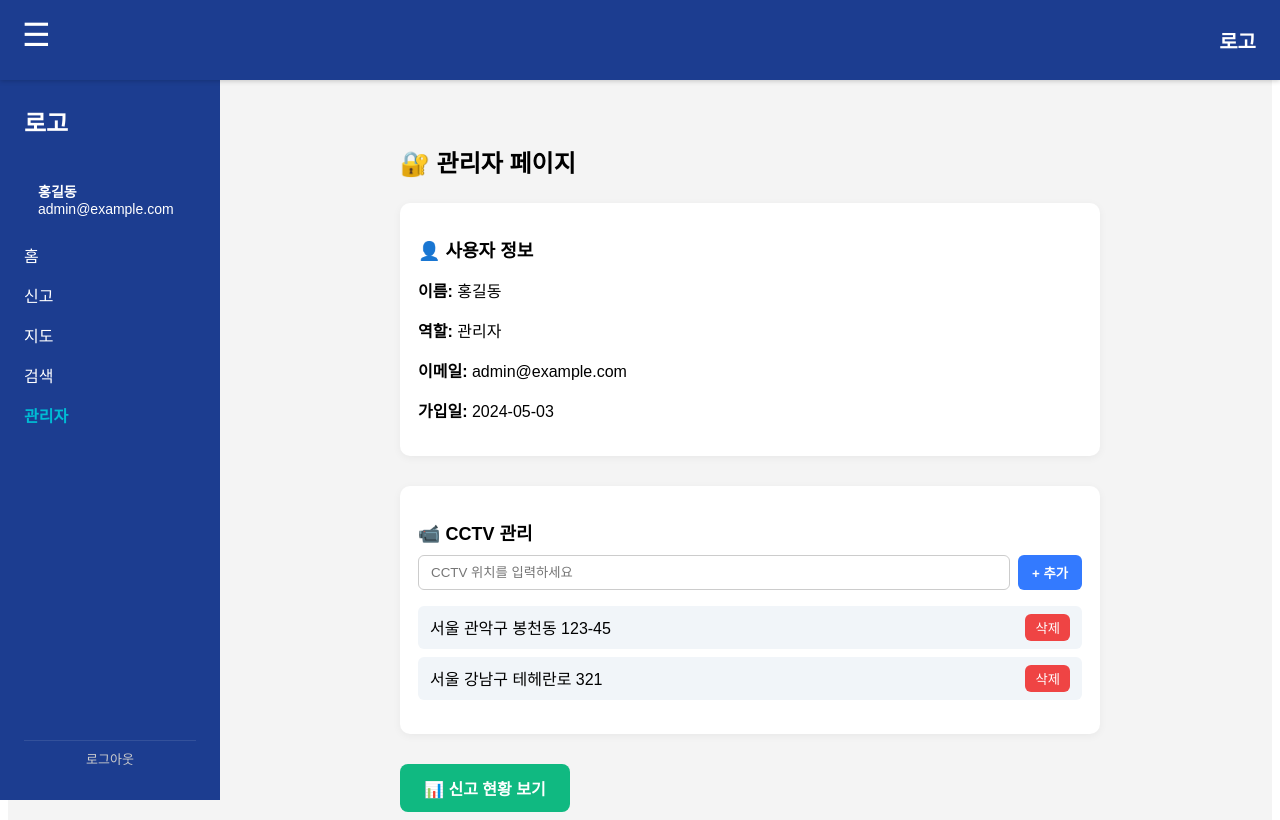
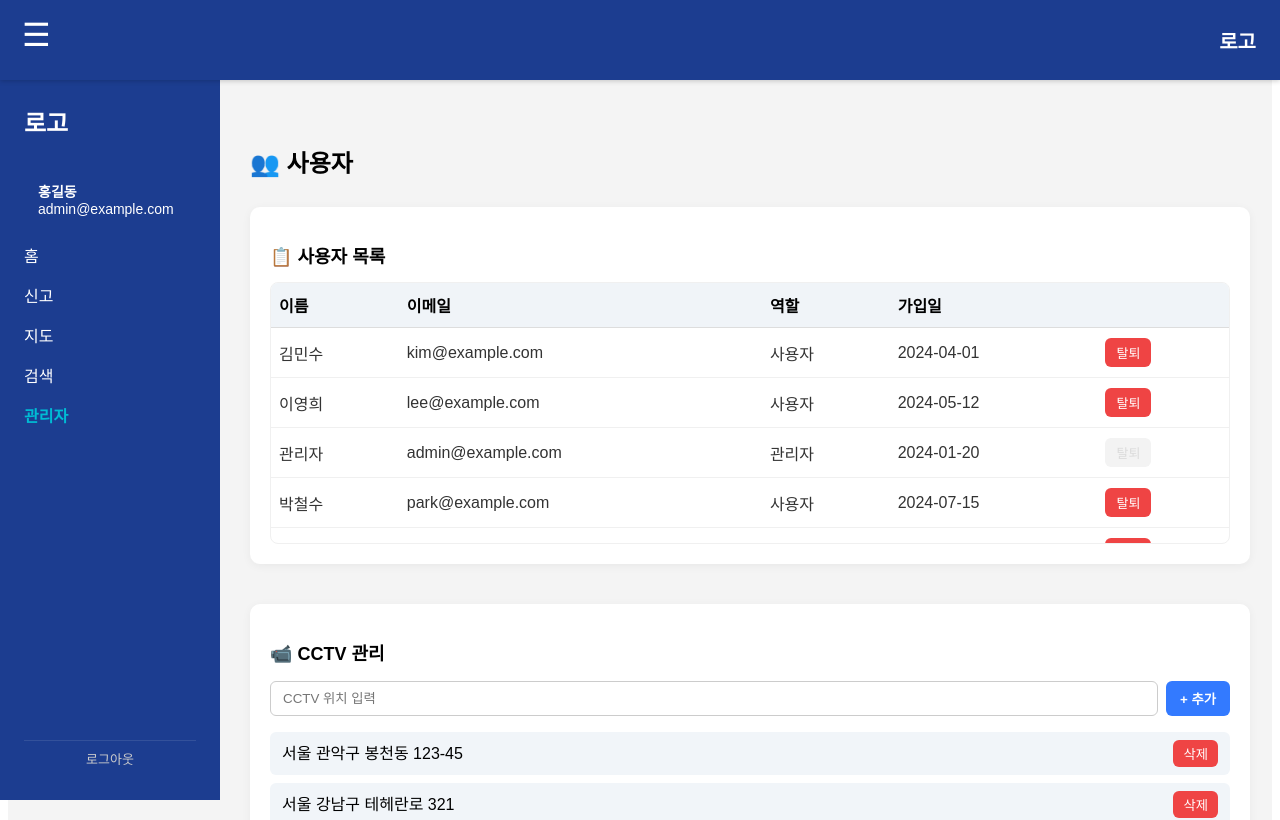
Before and after one commit to odsyjr2/Illegal-Parking-Detection, a React (Vite) app in the folder frontend/: page /admin in a window 1280 px wide. Shown: the top 820 px of the page. Built offline with nearby package versions, Linux system fonts and the light colour scheme.

Commit message:
admin 틀

```diff
--- a/frontend/src/pages/admin/AdminPage.jsx
+++ b/frontend/src/pages/admin/AdminPage.jsx
@@ -4,70 +4,115 @@ import { useNavigate } from 'react-router-dom'
 function AdminPage() {
   const navigate = useNavigate()
 
-  // 사용자 정보 예시 (실제론 백엔드에서 받아올 것)
-  const userInfo = {
-    name: '홍길동',
-    role: '관리자',
-    email: 'admin@example.com',
-    createdAt: '2024-05-03'
-  }
+  // 사용자 목록 mock
+  const [users, setUsers] = useState([
+    { id: 1, name: '김민수', email: 'kim@example.com', role: '사용자', createdAt: '2024-04-01' },
+    { id: 2, name: '이영희', email: 'lee@example.com', role: '사용자', createdAt: '2024-05-12' },
+    { id: 3, name: '관리자', email: 'admin@example.com', role: '관리자', createdAt: '2024-01-20' },
+    { id: 4, name: '박철수', email: 'park@example.com', role: '사용자', createdAt: '2024-07-15' },
+    { id: 5, name: '최유진', email: 'choi@example.com', role: '사용자', createdAt: '2024-07-16' },
+    { id: 6, name: '홍성민', email: 'hong@example.com', role: '사용자', createdAt: '2024-07-18' }
+  ])
 
-  // CCTV 목록 및 입력 상태
+  // CCTV 상태 관리
   const [cctvs, setCctvs] = useState([
     { id: 1, location: '서울 관악구 봉천동 123-45' },
     { id: 2, location: '서울 강남구 테헤란로 321' }
   ])
   const [newCctv, setNewCctv] = useState('')
 
-  // CCTV 추가
+  // 탈퇴 (삭제) 로직: 관리자 자기 자신은 탈퇴 방지 예시
+  const handleLeave = (id, email, role) => {
+    if (role === '관리자') {
+      alert('관리자 계정은 탈퇴할 수 없습니다.')
+      return
+    }
+    setUsers(users.filter(u => u.id !== id))
+  }
+
   const handleAddCctv = () => {
     if (newCctv.trim() === '') return
     setCctvs([...cctvs, { id: Date.now(), location: newCctv }])
     setNewCctv('')
   }
 
-  // CCTV 삭제
   const handleDeleteCctv = (id) => {
     setCctvs(cctvs.filter(c => c.id !== id))
   }
 
-  // 신고 현황 페이지 이동
   const handleGotoReports = () => {
-    navigate('/search') // 👉 /search 경로로 이동
+    navigate('/search')
   }
 
   return (
-    <div style={{ maxWidth: 700, margin: '40px auto', padding: 20 }}>
-      <h1 style={{ fontSize: 24, marginBottom: 24 }}>🔐 관리자 페이지</h1>
+    <div style={{ maxWidth: 1000, margin: '40px auto', padding: 20 }}>
+      <h1 style={{ fontSize: 24, marginBottom: 28 }}>👥 사용자 </h1>
 
-      {/* 사용자 정보 */}
+      {/* 사용자 목록 */}
       <div style={{
-        marginBottom: 30,
-        padding: 18,
         background: '#fff',
+        padding: 20,
         borderRadius: 10,
-        boxShadow: '0 2px 8px rgba(0,0,0,0.05)'
+        boxShadow: '0 2px 10px rgba(0,0,0,0.05)',
+        marginBottom: 40
       }}>
-        <h2 style={{ fontSize: 18, marginBottom: 10 }}>👤 사용자 정보</h2>
-        <p><strong>이름:</strong> {userInfo.name}</p>
-        <p><strong>역할:</strong> {userInfo.role}</p>
-        <p><strong>이메일:</strong> {userInfo.email}</p>
-        <p><strong>가입일:</strong> {userInfo.createdAt}</p>
+        <h2 style={{ fontSize: 18, marginBottom: 14 }}>📋 사용자 목록</h2>
+        {/* 스크롤 가능 영역 */}
+        <div style={{ maxHeight: 260, overflowY: 'auto', borderRadius: 8, border: '1px solid #f0f0f0' }}>
+          <table style={{ width: '100%', borderCollapse: 'collapse' }}>
+            <thead>
+              <tr style={{ background: '#f0f4f8' }}>
+                <th style={thStyle}>이름</th>
+                <th style={thStyle}>이메일</th>
+                <th style={thStyle}>역할</th>
+                <th style={thStyle}>가입일</th>
+                <th style={thStyle}></th>
+              </tr>
+            </thead>
+            <tbody>
+              {users.map(user => (
+                <tr key={user.id}>
+                  <td style={tdStyle}>{user.name}</td>
+                  <td style={tdStyle}>{user.email}</td>
+                  <td style={tdStyle}>{user.role}</td>
+                  <td style={tdStyle}>{user.createdAt}</td>
+                  <td style={tdStyle}>
+                    <button
+                      onClick={() => handleLeave(user.id, user.email, user.role)}
+                      disabled={user.role === '관리자'}
+                      style={{
+                        fontSize: 13,
+                        padding: '5px 11px',
+                        background: user.role === '관리자' ? '#eee' : '#ef4444',
+                        color: user.role === '관리자' ? '#ccc' : '#fff',
+                        border: 'none',
+                        borderRadius: 6,
+                        cursor: user.role === '관리자' ? 'not-allowed' : 'pointer',
+                        opacity: user.role === '관리자' ? 0.7 : 1
+                      }}
+                    >
+                      탈퇴
+                    </button>
+                  </td>
+                </tr>
+              ))}
+            </tbody>
+          </table>
+        </div>
       </div>
 
       {/* CCTV 관리 */}
       <div style={{
-        marginBottom: 30,
-        padding: 18,
         background: '#fff',
+        padding: 20,
         borderRadius: 10,
-        boxShadow: '0 2px 8px rgba(0,0,0,0.05)'
+        boxShadow: '0 2px 10px rgba(0,0,0,0.05)',
+        marginBottom: 40
       }}>
-        <h2 style={{ fontSize: 18, marginBottom: 10 }}>📹 CCTV 관리</h2>
-
+        <h2 style={{ fontSize: 18, marginBottom: 16 }}>📹 CCTV 관리</h2>
         <div style={{ display: 'flex', gap: 8 }}>
           <input
-            placeholder="CCTV 위치를 입력하세요"
+            placeholder="CCTV 위치 입력"
             value={newCctv}
             onChange={e => setNewCctv(e.target.value)}
             style={{
@@ -92,9 +137,7 @@ function AdminPage() {
             + 추가
           </button>
         </div>
-
-        {/* CCTV 목록 */}
-        <ul style={{ marginTop: 16, listStyle: 'none', padding: 0 }}>
+        <ul style={{ marginTop: 16, paddingLeft: 0, listStyle: 'none' }}>
           {cctvs.map(c => (
             <li
               key={c.id}
@@ -104,8 +147,7 @@ function AdminPage() {
                 padding: '8px 12px',
                 borderRadius: 6,
                 display: 'flex',
-                justifyContent: 'space-between',
-                alignItems: 'center'
+                justifyContent: 'space-between'
               }}
             >
               <span>{c.location}</span>
@@ -127,12 +169,12 @@ function AdminPage() {
         </ul>
       </div>
 
-      {/* 신고 현황 버튼 */}
+      {/* 신고현황 이동 버튼 */}
       <div>
         <button
           onClick={handleGotoReports}
           style={{
-            padding: '12px 24px',
+            padding: '12px 28px',
             backgroundColor: '#10b981',
             color: '#fff',
             border: 'none',
@@ -142,11 +184,24 @@ function AdminPage() {
             fontWeight: 600
           }}
         >
-          📊 신고 현황 보기
+          🧾 신고 현황 보기
         </button>
       </div>
     </div>
   )
 }
 
+const thStyle = {
+  padding: '10px 8px',
+  fontWeight: 'bold',
+  textAlign: 'left',
+  borderBottom: '1px solid #ddd'
+}
+
+const tdStyle = {
+  padding: '10px 8px',
+  borderBottom: '1px solid #f0f0f0',
+  color: '#333'
+}
+
 export default AdminPage
--- a/frontend/src/pages/search/SearchPage.jsx
+++ b/frontend/src/pages/search/SearchPage.jsx
@@ -102,7 +102,7 @@ function SearchPage({ reports }) {
       justifyContent: 'center'
     }}>
       <div style={{
-        maxWidth: 600,
+        maxWidth: 1000,
         width: '100%',
         backgroundColor: '#fff',
         padding: 24,
```
